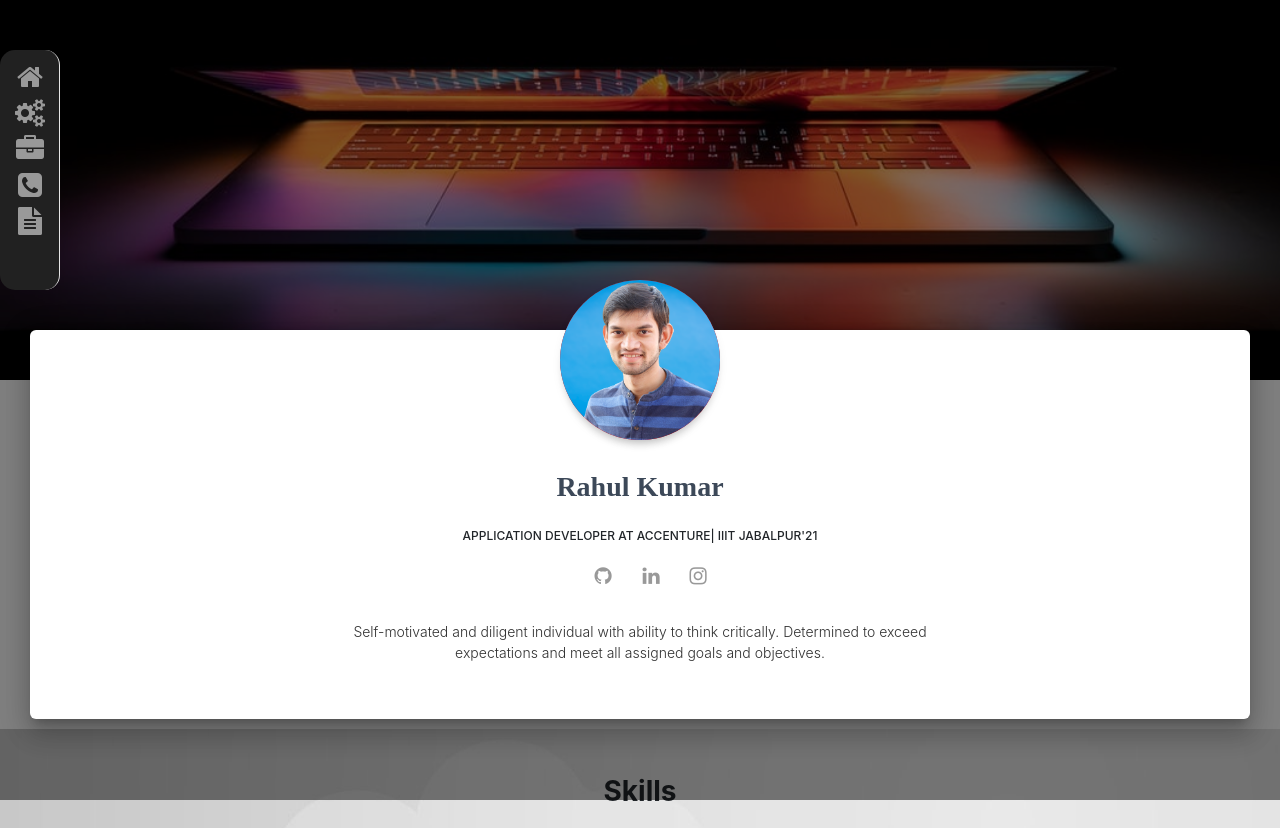
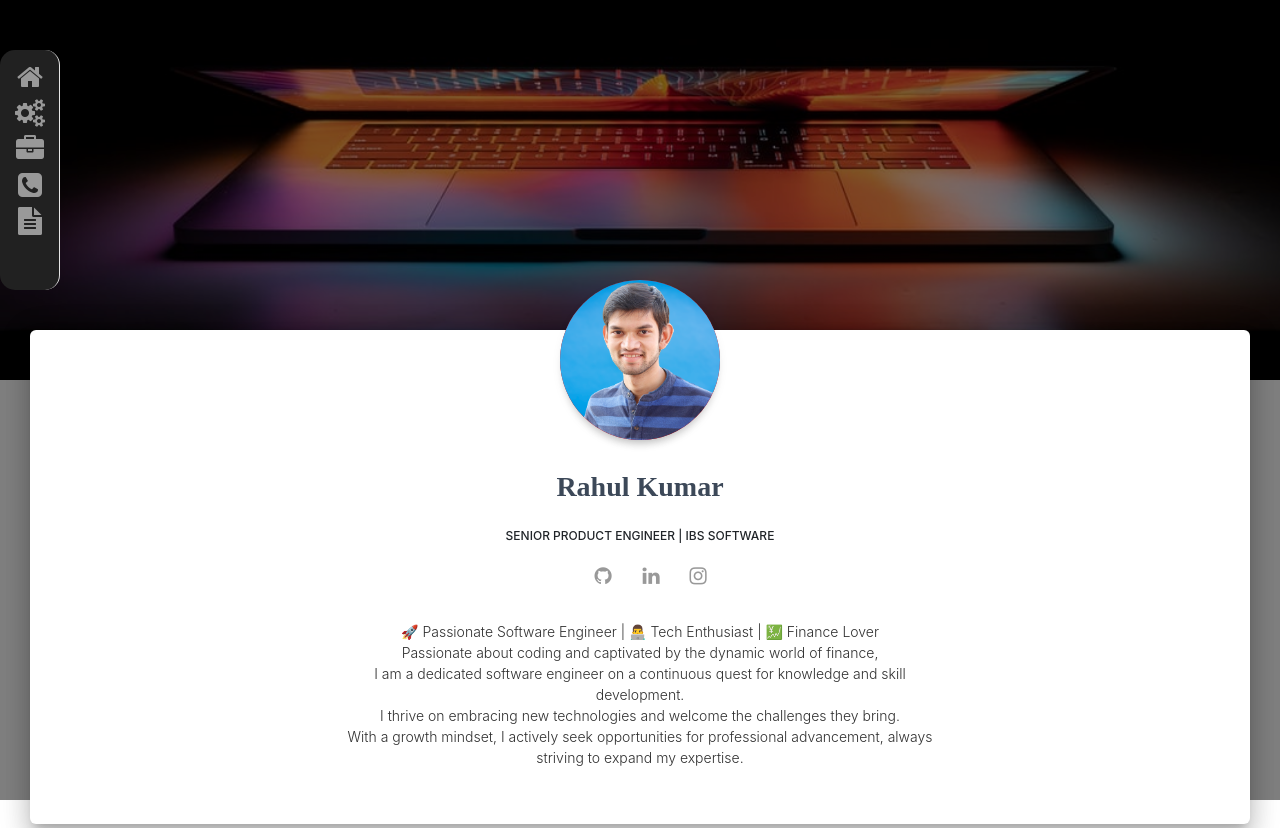
Before and after one commit to Rahul7k/portfolio, a plain HTML site: page index.html in a window 1280 px wide. Shown: the top 828 px of the page. Drawn offline with nearby package versions, Linux system fonts and the light colour scheme; a script that the page names is missing.

Commit message:
Description Update.html

```diff
--- a/index.html
+++ b/index.html
@@ -85,7 +85,7 @@
                                 </div>
                                 <div class="name">
                                     <h3 class="title">Rahul Kumar</h3>
-                                    <h6>Application Developer at Accenture| IIIT Jabalpur'21</h6>
+                                    <h6>Senior Product Engineer | IBS Software</h6>
                                     <a href="https://github.com/Rahul7k" target="_blank"
                                         class="btn btn-just-icon btn-link btn-github"><i class="fa fa-github"></i></a>
                                     <a href="https://www.linkedin.com/in/rahul7k/" target="_blank"
@@ -100,8 +100,9 @@
                     </div>
                     <div class="description text-center">
                         <p>
-                            Self-motivated and diligent individual with ability to think critically. Determined
-                            to exceed expectations and meet all assigned goals and objectives.
+                            🚀 Passionate Software Engineer | 👨‍💻 Tech Enthusiast | 💹 Finance Lover <br>
+                            Passionate about coding and captivated by the dynamic world of finance, <br>I am a dedicated software engineer on a continuous quest for knowledge and skill development.
+                            <br>I thrive on embracing new technologies and welcome the challenges they bring. <br>With a growth mindset, I actively seek opportunities for professional advancement, always striving to expand my expertise.
                         </p>
                     </div>
 
```
